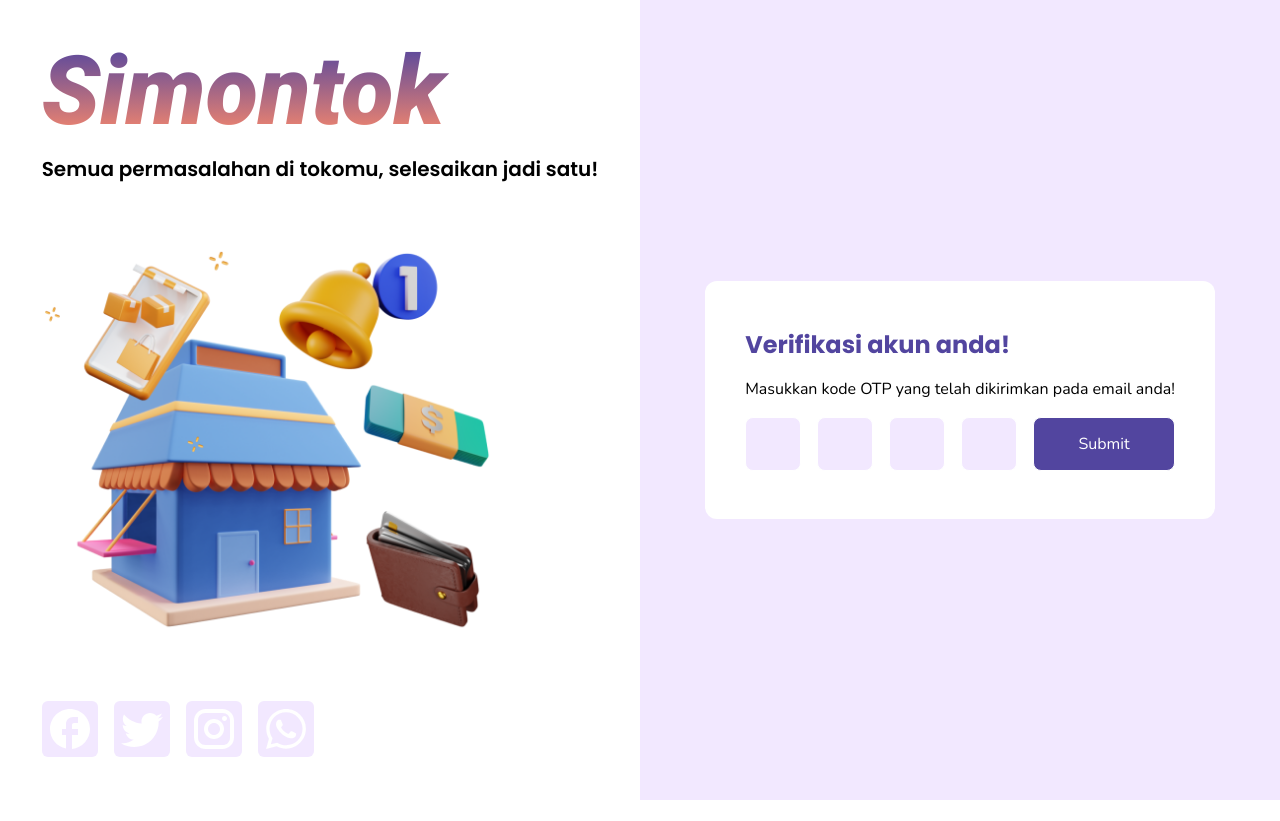
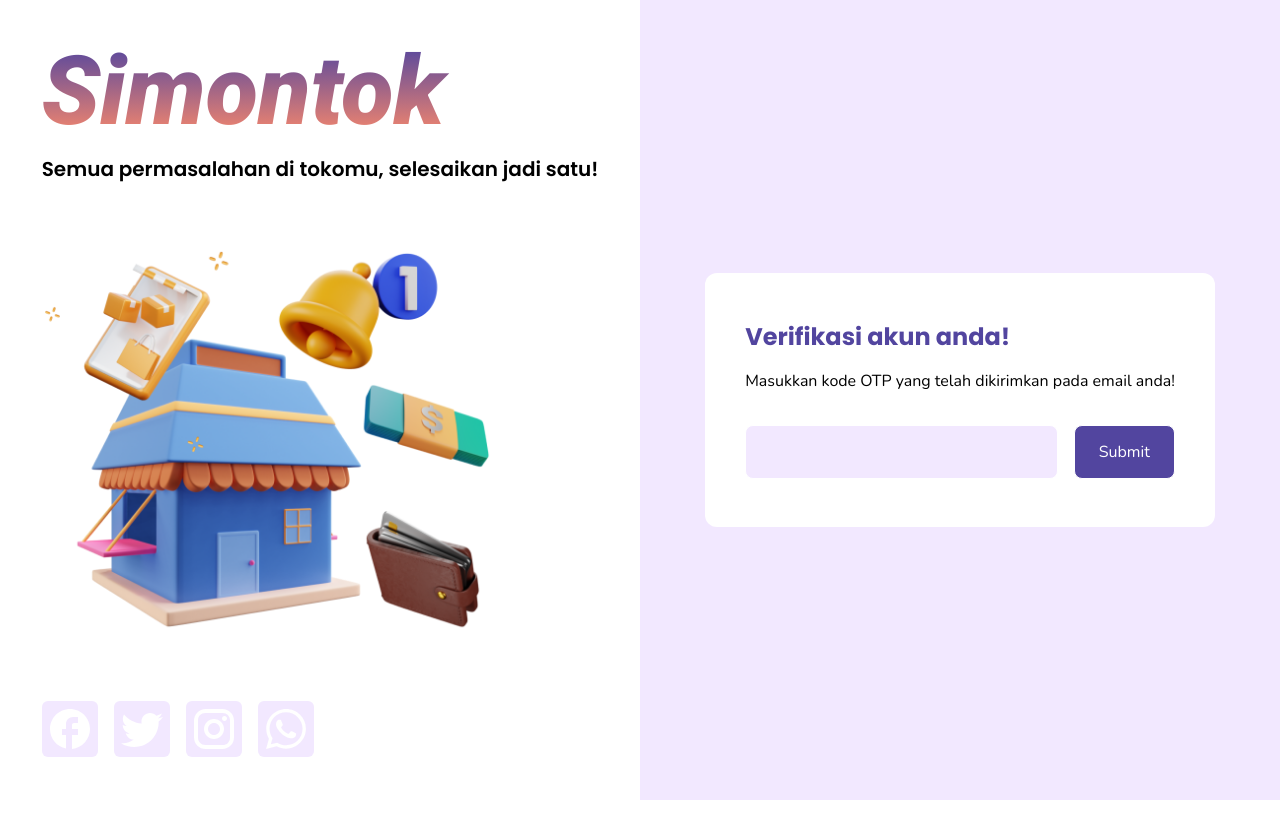
Before and after one commit to fajarzuhrihadiyanto/simontok-fe-fp, a Next.js app: page /verifikasi in a window 1280 px wide. Built offline with nearby package versions, Linux system fonts and the light colour scheme.

Commit message:
feat: sinkronisasi login register verification

```diff
--- a/components/Container.tsx
+++ b/components/Container.tsx
@@ -1,15 +1,13 @@
 import React from "react";
 
 interface ContainerProps {
-    children: React.ReactNode
+  children: React.ReactNode;
 }
 
 export const PageContainer: React.FC<ContainerProps> = ({ children }) => {
-    return (
-        <>
-            <div className="bg-white rounded-lg p-8 mt-6">
-                { children }
-            </div>
-        </>
-    )
-}
+  return (
+    <>
+      <div className="p-8 mt-6 bg-white rounded-lg">{children}</div>
+    </>
+  );
+};
--- a/components/Login/Form.tsx
+++ b/components/Login/Form.tsx
@@ -1,9 +1,34 @@
 import Link from "next/link";
+import Router from "next/router";
+import { useState } from "react";
+import { useForm } from "react-hook-form";
 
 export const LoginForm = () => {
+  const { register, handleSubmit } = useForm();
+
+  const [errorMessage, setErrorMessage] = useState("");
+
+  const submitForm = async (data: any) => {
+    event?.preventDefault();
+    const formData = new FormData();
+    formData.append("email", data.email);
+    formData.append("password", data.password);
+    const res = await fetch(
+      process.env.NEXT_PUBLIC_API_URL + "/api/login_user",
+      { method: "POST", body: formData }
+    );
+    const datas = await res.json();
+    if (res.status != 200) {
+      setErrorMessage(`Error: ${datas.message}(${datas.code})`);
+    }
+    if (res.status == 200) {
+      sessionStorage.setItem("smnt-token", data.token);
+      Router.push("/dashboard");
+    }
+  };
   return (
     <>
-      <div className="bg-white rounded rounded-lg p-8 h-fit">
+      <div className="p-8 bg-white rounded-lg h-fit">
         <h1 className="text-2xl font-bold text-primary font-poppins">Masuk</h1>
         <div className="flex justify-between mb-4">
           <p>Belum memiliki akun?</p>
@@ -11,21 +36,27 @@ export const LoginForm = () => {
             <p className="text-primary">Daftar</p>
           </Link>
         </div>
-        <form className="flex-col space-y-4">
+        <h1 className="text-center">{errorMessage}</h1>
+        <form
+          className="flex-col space-y-4"
+          onSubmit={handleSubmit(submitForm)}
+        >
           <input
             type="email"
-            className="p-3 w-full rounded-lg bg-light border border-white"
+            className="w-full p-3 border border-white rounded-lg bg-light"
             placeholder="Email"
             required
+            {...register("email")}
           />
           <input
             type="password"
-            className="p-3 w-full rounded-lg bg-light border border-white"
+            className="w-full p-3 border border-white rounded-lg bg-light"
             placeholder="Kata Sandi"
             required
+            {...register("password")}
           />
           <div className="flex items-center justify-between">
-            <div className="flex space-x-2 items-center">
+            <div className="flex items-center space-x-2">
               <input type="checkbox" className="p-2 rounded-md bg-gray-50" />
               <p className="text-gray-500">Ingat saya</p>
             </div>
@@ -33,8 +64,8 @@ export const LoginForm = () => {
               Lupa Password?
             </Link>
           </div>
-          <button className="bg-primary px-4 py-2 w-full rounded-md border border-white hover:bg-forhoverprimary">
-            <p className="text-white text-center">Masuk</p>
+          <button className="w-full px-4 py-2 border border-white rounded-md bg-primary hover:bg-forhoverprimary">
+            <p className="text-center text-white">Masuk</p>
           </button>
         </form>
       </div>
--- a/components/Register/Form.tsx
+++ b/components/Register/Form.tsx
@@ -1,9 +1,35 @@
 import Link from "next/link";
+import Router from "next/router";
+import { useState } from "react";
+import { useForm } from "react-hook-form";
+export const RegisterForm = () => {
+  const { register, handleSubmit } = useForm();
 
-export const RegisterForm = () => {
+  const [errorMessage, setErrorMessage] = useState("");
+  const submitForm = async (data: any) => {
+    event?.preventDefault();
+    const formData = new FormData();
+    formData.append("name", data.nama);
+    formData.append("email", data.email);
+    formData.append("password", data.password);
+
+    const res = await fetch(
+      process.env.NEXT_PUBLIC_API_URL + "/api/register_user",
+      { method: "POST", body: formData }
+    );
+
+    const datas = await res.json();
+
+    if (res.status != 200) {
+      setErrorMessage(`Error: ${datas.message}(${datas.code})`);
+    }
+    if (res.status == 200) {
+      Router.push("/verifikasi?id=" + 1234);
+    }
+  };
   return (
     <>
-      <div className="p-8 bg-white rounded rounded-lg h-fit">
+      <div className="p-8 bg-white rounded-lg h-fit">
         <h1 className="text-2xl font-bold text-primary font-poppins">
           Buat Akun Baru
         </h1>
@@ -13,39 +39,38 @@ export const RegisterForm = () => {
             <p className="text-primary">Masuk</p>
           </Link>
         </div>
-        <form className="flex-col space-y-4">
-          <div className="flex flex-col space-y-4 sm:space-y-0 sm:space-x-4 sm:flex-row">
-            <input
-              type="text"
-              className="w-full p-3 rounded-lg sm:w-1/2 bg-light border border-white"
-              placeholder="Nama Depan"
-              required
-            />
-            <input
-              type="text"
-              className="w-full p-3 rounded-lg sm:w-1/2 bg-light border border-white"
-              placeholder="Nama Belakang"
-              required
-            />
-          </div>
+        <h1 className="text-center">{errorMessage}</h1>
+        <form
+          className="flex-col space-y-4"
+          onSubmit={handleSubmit(submitForm)}
+        >
+          <input
+            type="text"
+            className="w-full p-3 border border-white rounded-lg bg-light"
+            placeholder="Nama"
+            required
+            {...register("nama")}
+          />
           <input
             type="email"
-            className="w-full p-3 rounded-lg border border-white bg-light"
+            className="w-full p-3 border border-white rounded-lg bg-light"
             placeholder="Email"
             required
+            {...register("email")}
           />
           <input
             type="password"
-            className="w-full p-3 rounded-lg border border-white bg-light"
+            className="w-full p-3 border border-white rounded-lg bg-light"
             placeholder="Kata Sandi"
             required
+            {...register("password")}
           />
           <p className="mb-6 text-xs text-justify text-gray-400">
             Dengan mengklik Daftar, Anda menyetujui Ketentuan, Kebijakan Data
             dan Kebijakan Cookie kami. Anda akan menerima email dari Simontok
             dan dapat menolaknya kapan saja.
           </p>
-          <button className="w-full p-3 rounded-md bg-primary border border-white hover:bg-forhoverprimary">
+          <button className="w-full p-3 border border-white rounded-md bg-primary hover:bg-forhoverprimary">
             <p className="text-center text-white">Daftar</p>
           </button>
         </form>
--- a/components/Verification/Form.tsx
+++ b/components/Verification/Form.tsx
@@ -1,20 +1,58 @@
+import { useRouter } from "next/router";
+import Router from "next/router";
+import { useState } from "react";
+import { useForm } from "react-hook-form";
+
 export const VerificationForm = () => {
+  const { register, handleSubmit } = useForm();
+
+  const [errorMessage, setErrorMessage] = useState("");
+  const { query } = useRouter();
+
+  const submitForm = async (data: any) => {
+    event?.preventDefault();
+    const formData = new FormData();
+    formData.append("user_id", query.id);
+    formData.append("otp", data.otp);
+    const res = await fetch(
+      process.env.NEXT_PUBLIC_API_URL + "/api/verify_otp",
+      { method: "POST", body: formData }
+    );
+    const datas = await res.json();
+    if (res.status != 200) {
+      setErrorMessage(`Error: ${datas.message}(${datas.code})`);
+    }
+    if (res.status == 200) {
+      Router.push("/verifikasi/success");
+    }
+  };
   return (
     <>
-      <div className="flex flex-col space-y-4 p-8 bg-white rounded rounded-lg h-fit">
+      <div className="flex flex-col p-8 space-y-4 bg-white rounded-lg h-fit">
         <h1 className="text-2xl font-bold text-primary font-poppins">
           Verifikasi akun anda!
         </h1>
         <h2 className="text">
           Masukkan kode OTP yang telah dikirimkan pada email anda!
         </h2>
-        <form className="flex-col space-y-4">
-          <div className="flex space-x-4 w-full">
-            <input type="text" className="p-3 bg-light rounded-lg w-14 text-lg text-center font-bold text-primary border border-white" required/>
-            <input type="text" className="p-3 bg-light rounded-lg w-14 text-lg text-center font-bold text-primary border border-white" required/>
-            <input type="text" className="p-3 bg-light rounded-lg w-14 text-lg text-center font-bold text-primary border border-white" required/>
-            <input type="text" className="p-3 bg-light rounded-lg w-14 text-lg text-center font-bold text-primary border border-white" required/>
-            <button className="bg-primary rounded-lg py-2 px-6 text-white border border-white w-full">Submit</button>
+        <h1 className={"text-center" + errorMessage == "" ? "hidden" : "block"}>
+          {errorMessage}
+        </h1>
+        <form
+          className="flex-col space-y-4"
+          onSubmit={handleSubmit(submitForm)}
+        >
+          <div className="flex w-full space-x-4">
+            <input
+              type="text"
+              className="w-full p-3 text-lg font-bold text-center border border-white rounded-lg bg-light text-primary"
+              required
+              maxLength={4}
+              {...register("otp")}
+            />
+            <button className="px-6 py-2 text-white border border-white rounded-lg w-fit bg-primary">
+              Submit
+            </button>
           </div>
         </form>
       </div>
--- a/components/Verification/Success.tsx
+++ b/components/Verification/Success.tsx
@@ -3,13 +3,19 @@ import Link from "next/link";
 export const VerificationSuccess = () => {
   return (
     <>
-      <div className="flex flex-col space-y-4 p-8 bg-white rounded rounded-lg h-fit">
-          <h1 className="text-2xl font-bold text-primary font-poppins">
-              Verifikasi berhasil!
-          </h1>
-          <h2 className="text">
-              Silakan <span><Link href="/login" className="text-primary">masuk</Link></span> ke akun untuk melanjutkan.
-          </h2>
+      <div className="flex flex-col p-8 space-y-4 bg-white rounded-lg h-fit">
+        <h1 className="text-2xl font-bold text-primary font-poppins">
+          Verifikasi berhasil!
+        </h1>
+        <h2 className="text">
+          Silakan{" "}
+          <span>
+            <Link href="/login" className="text-primary">
+              masuk
+            </Link>
+          </span>{" "}
+          ke akun untuk melanjutkan.
+        </h2>
       </div>
     </>
   );
--- a/pages/verifikasi.tsx
+++ /dev/null
@@ -1,11 +0,0 @@
-import {MainView} from "../components/Main";
-import {VerificationForm} from "../components/Verification/Form";
-import {VerificationSuccess} from "../components/Verification/Success";
-
-export default function Verification() {
-    return (
-        <MainView>
-            <VerificationForm />
-        </MainView>
-    )
-}
--- /dev/null
+++ b/pages/verifikasi/index.tsx
@@ -0,0 +1,10 @@
+import { MainView } from "../../components/Main";
+import { VerificationForm } from "../../components/Verification/Form";
+
+export default function Verification() {
+  return (
+    <MainView>
+      <VerificationForm />
+    </MainView>
+  );
+}
--- /dev/null
+++ b/pages/verifikasi/success.tsx
@@ -0,0 +1,9 @@
+import { MainView } from "../../components/Main";
+import { VerificationSuccess } from "../../components/Verification/Success";
+export default function Verification() {
+  return (
+    <MainView>
+      <VerificationSuccess />
+    </MainView>
+  );
+}
```
Also changed, not shown: 1 other file (tests, documents, lock files or other folders).
